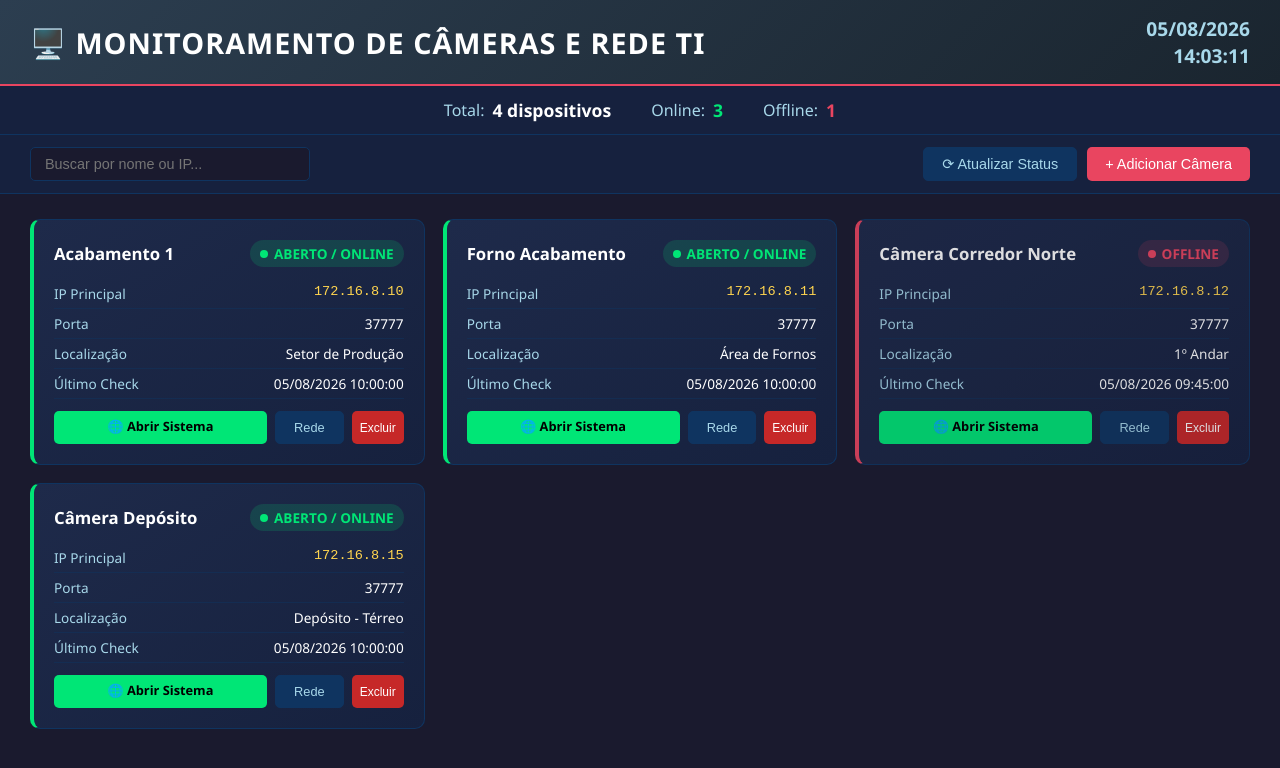
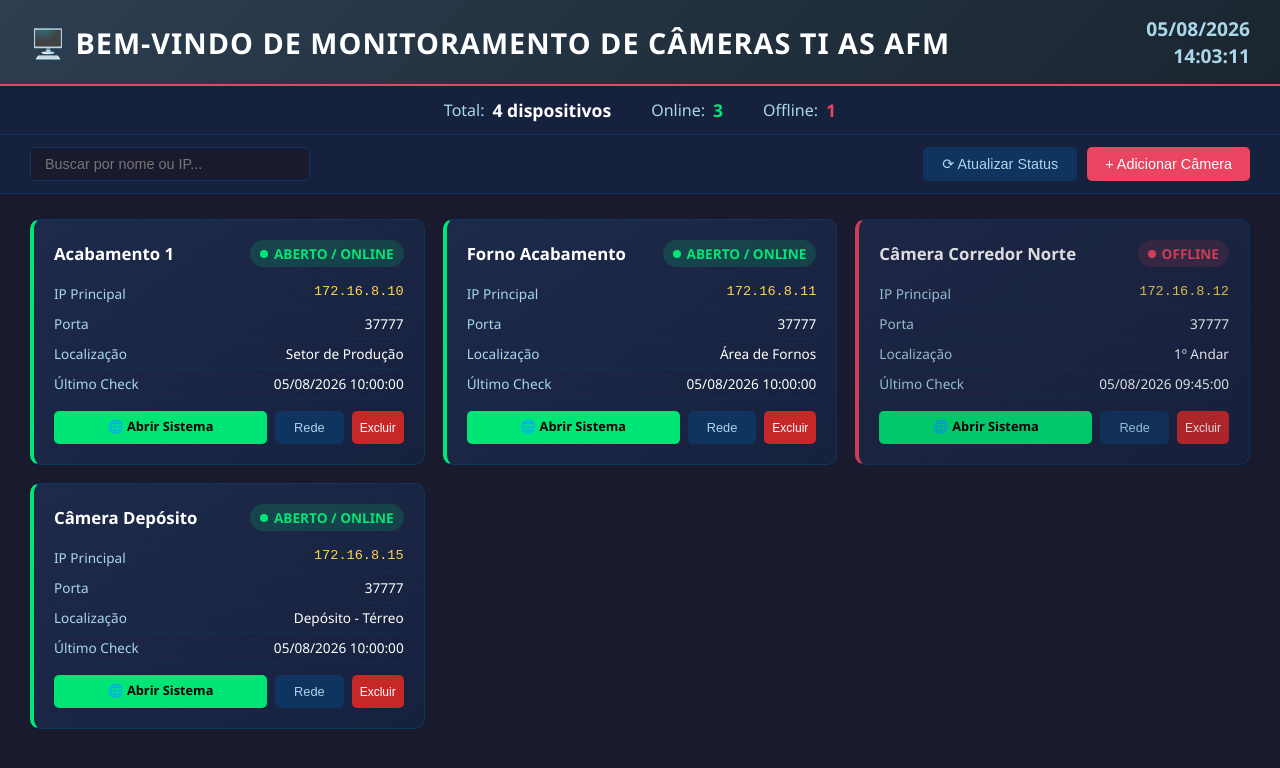
Before and after one commit to crrf3562-bit/monitoramento-cameras0, a plain HTML site: page Câmera -monitoramneto.htm in a window 1280 px wide. Drawn offline with Linux system fonts and the light colour scheme.

Commit message:
Update title and header text in HTML file

```diff
--- a/Câmera -monitoramneto.htm
+++ b/Câmera -monitoramneto.htm
@@ -3,10 +3,10 @@
 <head>
     <meta charset="UTF-8">
     <meta name="viewport" content="width=device-width, initial-scale=1.0">
-    <title>MONITORAMENTO DE CÂMERAS E REDE TI</title>
+    <title>M BEM-VINDO DE  ONITORAMENTO DE CÂMERAS TI AS AFM</title>
     <style>
         * {
-            margin: 0;
+            margin: 0;a
             padding: 0;
             box-sizing: border-box;
         }
@@ -228,7 +228,7 @@
 
     <div class="header">
         <div class="header-left">
-            <div class="header-title">🖥️ MONITORAMENTO DE CÂMERAS E REDE TI</div>
+            <div class="header-title">🖥️ BEM-VINDO DE  MONITORAMENTO DE CÂMERAS TI AS AFM </div>
         </div>
         <div class="header-right">
             <div class="header-date" id="headerDate"></div>
```
